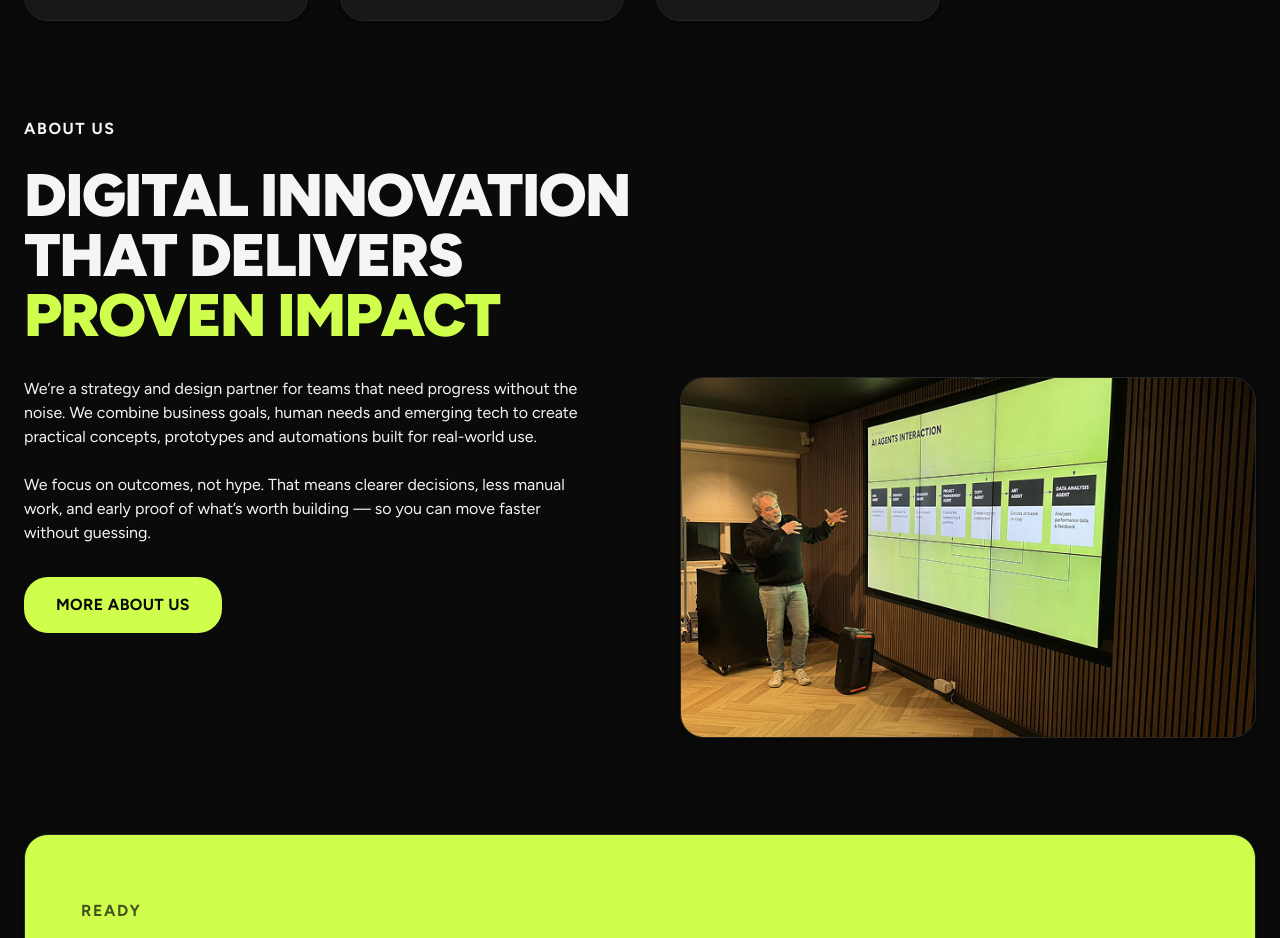
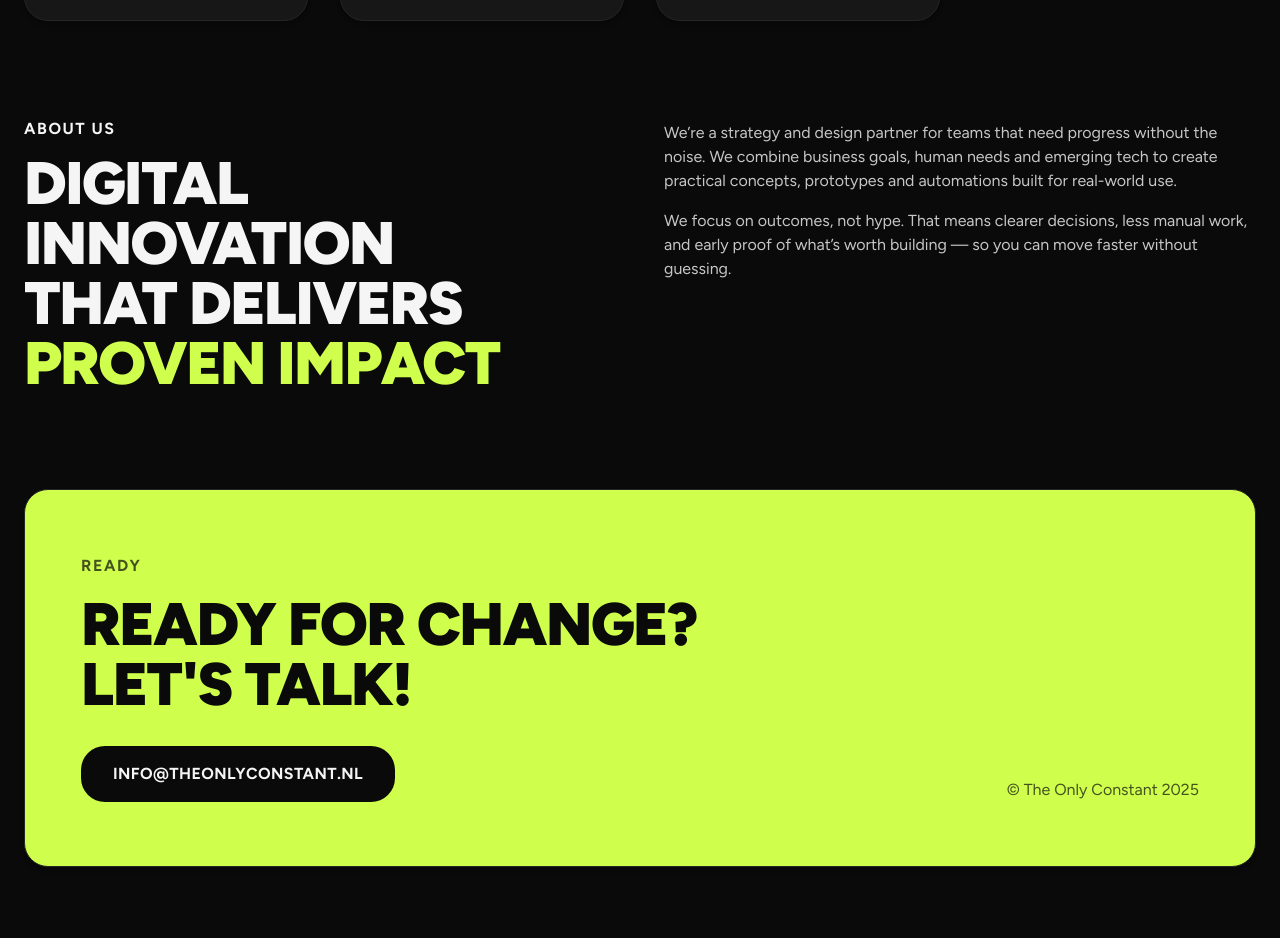
Before and after one commit to jaap-paaj/toc-website, a Next.js app: page / in a window 1280 px wide. Shown: the part 1470-2408 px from the top of the page. Built offline with nearby package versions, Linux system fonts and the light colour scheme.

Commit message:
feat: implement canonical narrative sections and refactor about page

```diff
--- /dev/null
+++ b/src/app/_components/about/modules/AboutApproachModule.tsx
@@ -0,0 +1,22 @@
+import { HomeModule } from "../../home/HomeModule";
+import { SectionHeader } from "@/components/sections/SectionHeader";
+import { cn } from "@/lib/utils";
+import { spacing } from "@/design-system/tokens/spacing";
+import { aboutContent } from "@/app/_content/about";
+
+export function AboutApproachModule() {
+    const { approach } = aboutContent;
+
+    return (
+        <HomeModule id="approach" width="full" pad="m" padBottom="none" gap="none" tone="light">
+            <div className={cn("container mx-auto flex flex-col", spacing.component.sectionHeader)}>
+                <SectionHeader
+                    variant="split"
+                    eyebrow={approach.eyebrow}
+                    title={approach.title}
+                    description={approach.description}
+                />
+            </div>
+        </HomeModule>
+    );
+}
--- a/src/app/_components/home/modules/HomeAboutModule.tsx
+++ b/src/app/_components/home/modules/HomeAboutModule.tsx
@@ -1,70 +1,41 @@
-// src/app/_components/home/modules/HomeAboutModule.tsx
-import Image from "next/image";
+import { HomeModule } from "../HomeModule";
 
 import { cn } from "@/lib/utils";
-import { HomeModule } from "../HomeModule";
-
-import { Text } from "@/design-system/components/Typography";
-import { EditorialStatementSection } from "@/components/sections/EditorialStatementSection";
+import { SectionHeader } from "@/components/sections/SectionHeader";
+import { Heading } from "@/design-system/components/Typography";
+import { typography } from "@/design-system/tokens/typography";
 import { spacing } from "@/design-system/tokens/spacing";
-import { Button } from "@/components/ui/Button";
 
 import { homeContent } from "../home.content";
 
 export function HomeAboutModule() {
+    // Construct Editorial Title
+    const titleNode = (
+        <div className="flex flex-col">
+            {homeContent.about.statementLines.map((line, index) => (
+                <Heading
+                    key={index}
+                    level={2}
+                    className={cn(
+                        typography.variants.display.editorialStatement,
+                        index === 2 ? "text-primary" : "text-foreground"
+                    )}
+                >
+                    {line}
+                </Heading>
+            ))}
+        </div>
+    );
+
     return (
         <HomeModule id="about" width="full" pad="m" padTop="none" gap="s">
-            <div
-                className={cn(
-                    "container mx-auto"
-                )}
-            >
-                <div className={cn("flex flex-col", spacing.component.sectionHeader)}>
-                    {/* Section header */}
-                    <EditorialStatementSection
-                        eyebrow={homeContent.about.eyebrow}
-                        lines={homeContent.about.statementLines}
-                    />
-
-                    {/* Content Grid */}
-                    {/* NOTE: module-owned layout (unique to Home). If reused elsewhere, extract to a Section (Split/Editorial pattern). */}
-                    <div className="grid grid-cols-1 md:grid-cols-2 gap-10 md:gap-14 lg:gap-20 items-start">
-                        {/* Left: copy + CTA */}
-                        <div className={cn(spacing.stackLg, "max-w-xl")}>
-                            {homeContent.about.description.map((desc: string, i: number) => (
-                                <Text key={i} size="md">
-                                    {desc}
-                                </Text>
-                            ))}
-
-                            <div className="pt-2"> {/* lint:allowed */}
-                                <Button
-                                    size="xl"
-                                    className="bg-primary text-primary-foreground hover:bg-primary/90"
-                                >
-                                    {homeContent.about.cta.label}
-                                </Button>
-                            </div>
-                        </div>
-
-                        {/* Right: image */}
-                        <div className="w-full">
-                            <div className="rounded-surface border border-border shadow-surface overflow-hidden bg-card">
-                                {/* Put your image here (recommended path: /public/images/about/about.png) */}
-                                <div className="relative w-full aspect-[16/10]">
-                                    <Image
-                                        src="/images/home/about.png"
-                                        alt="Workshop session with a presentation on AI agents"
-                                        fill
-                                        className="object-cover"
-                                        priority={false}
-                                        sizes="(min-width: 768px) 50vw, 100vw"
-                                    />
-                                </div>
-                            </div>
-                        </div>
-                    </div>
-                </div>
+            <div className={cn("container mx-auto flex flex-col", spacing.component.sectionHeader)}>
+                <SectionHeader
+                    variant="split"
+                    eyebrow={homeContent.about.eyebrow}
+                    title={titleNode}
+                    description={homeContent.about.description}
+                />
             </div>
         </HomeModule>
     );
--- a/src/app/_content/about.ts
+++ b/src/app/_content/about.ts
@@ -1,6 +1,14 @@
 export const aboutContent = {
     hero: {
         title: "ABOUT US",
+    },
+    approach: {
+        eyebrow: "OUR APPROACH",
+        title: "We believe in practical AI.",
+        description: [
+            "We don't sell hype. We build systems that work today. Our approach is grounded in engineering reality, not theoretical possibilities.",
+            "From day one, we focus on deployment. We prototype fast, validate with real users, and scale what works."
+        ]
     },
     team: {
         eyebrow: "OUR TEAM",
--- a/src/app/about/page.tsx
+++ b/src/app/about/page.tsx
@@ -3,6 +3,7 @@ import { PageLayout } from "@/design-system/components/Layout";
 import { HomeModule } from "@/app/_components/home/HomeModule";
 import { HomeFooterCtaModule } from "@/app/_components/home/modules/HomeFooterCtaModule";
 import { AboutHeroModule } from "@/app/_components/about/modules/AboutHeroModule";
+import { AboutApproachModule } from "@/app/_components/about/modules/AboutApproachModule";
 import { AboutTeamModule } from "@/app/_components/about/modules/AboutTeamModule";
 
 export const metadata: Metadata = {
@@ -13,6 +14,7 @@ export default function AboutPage() {
     return (
         <PageLayout variant="landing">
             <AboutHeroModule />
+            <AboutApproachModule />
             <AboutTeamModule />
 
             <HomeModule
--- a/src/components/sections/SectionHeader.tsx
+++ b/src/components/sections/SectionHeader.tsx
@@ -8,7 +8,7 @@ import { layoutTokens } from "@/design-system/tokens/layout";
 export interface SectionHeaderProps {
     eyebrow: string;
     title?: string | React.ReactNode;
-    description?: string | React.ReactNode;
+    description?: string | string[] | React.ReactNode;
     /**
      * Layout variant:
      * - stacked: Vertical stack (default). Best for simple labels or center alignment.
@@ -74,9 +74,19 @@ export function SectionHeader({
                 )}
 
                 {description && (
+                    Array.isArray(description) ? (
+                        <div className="flex flex-col gap-3 md:gap-4 max-w-3xl opacity-80">
+                            {description.map((paragraph, i) => (
+                                <Text key={i} className={cn(typography.variants.body.md, isCenter && "mx-auto")}>
+                                    {paragraph}
+                                </Text>
+                            ))}
+                        </div>
+                    ) : (
                         <Text className={cn(typography.variants.body.md, "max-w-3xl opacity-80", isCenter && "mx-auto")}>
                             {description}
                         </Text>
+                    )
                 )}
             </div>
         );
@@ -114,9 +124,19 @@ export function SectionHeader({
                 {/* Right Column: Narrative */}
                 <div className="flex flex-col justify-start md:pt-1"> {/* lint:allowed */}
                     {description && (
+                        Array.isArray(description) ? (
+                            <div className="flex flex-col gap-3 md:gap-4 opacity-80 max-w-prose">
+                                {description.map((paragraph, i) => (
+                                    <Text key={i} className={typography.variants.body.md}>
+                                        {paragraph}
+                                    </Text>
+                                ))}
+                            </div>
+                        ) : (
                             <Text className={cn(typography.variants.body.md, "opacity-80")}>
                                 {description}
                             </Text>
+                        )
                     )}
                 </div>
             </div>
```
Also changed, not shown: 1 other file (tests, documents, lock files or other folders). Lines whose indentation alone changed are shown as unchanged.
